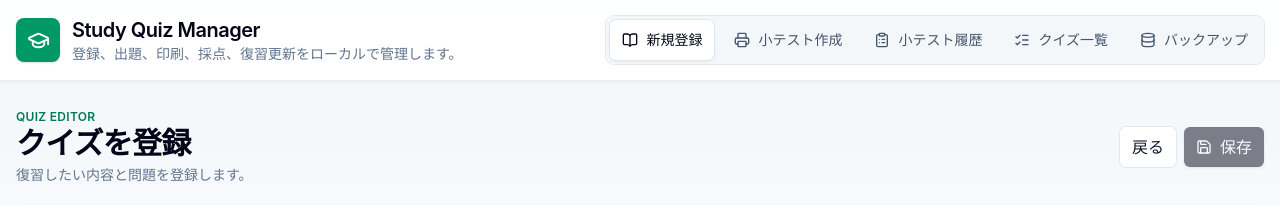
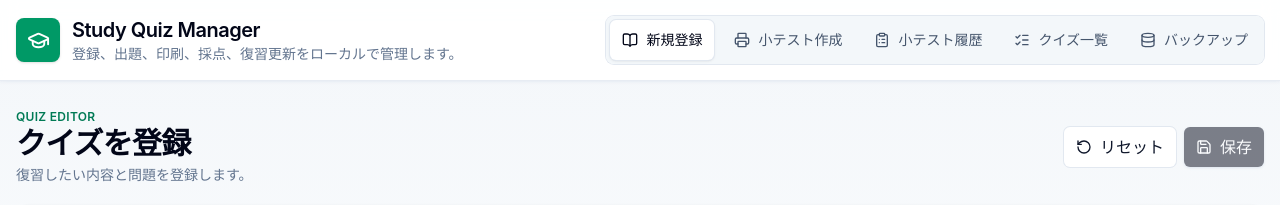
Before and after one commit to jeanbiego/study-quiz-manager, a React (Vite) app: page /items/new in a window 1280 px wide. Shown: the top 205 px of the page. Built offline with nearby package versions, Linux system fonts and the light colour scheme.

Commit message:
Add new quiz form reset action

```diff
--- a/src/app/pages/ItemFormPage.tsx
+++ b/src/app/pages/ItemFormPage.tsx
@@ -1,4 +1,4 @@
-import { Eye, Save } from 'lucide-react';
+import { Eye, RotateCcw, Save } from 'lucide-react';
 import { FormEvent, useMemo, useState } from 'react';
 import { Link, useNavigate, useParams } from 'react-router-dom';
 import { renderQuestionText } from '../../domain/question';
@@ -74,6 +74,10 @@ export function ItemFormPage() {
     }));
   }
 
+  function resetNewItemForm() {
+    setForm(emptyForm);
+  }
+
   function submit(event: FormEvent) {
     event.preventDefault();
     const now = new Date().toISOString();
@@ -114,11 +118,18 @@ export function ItemFormPage() {
           <p className="mt-1 text-sm text-slate-500">復習したい内容と問題を登録します。</p>
         </div>
         <div className="flex gap-2">
-          <Link to="/">
-            <Button type="button" variant="secondary">
-              戻る
+          {existingItem ? (
+            <Link to="/">
+              <Button type="button" variant="secondary">
+                戻る
+              </Button>
+            </Link>
+          ) : (
+            <Button type="button" variant="secondary" onClick={resetNewItemForm}>
+              <RotateCcw size={16} />
+              リセット
             </Button>
-          </Link>
+          )}
           <Button type="submit" disabled={!form.unit || !form.questionText || !form.answer}>
             <Save size={16} />
             保存
```
